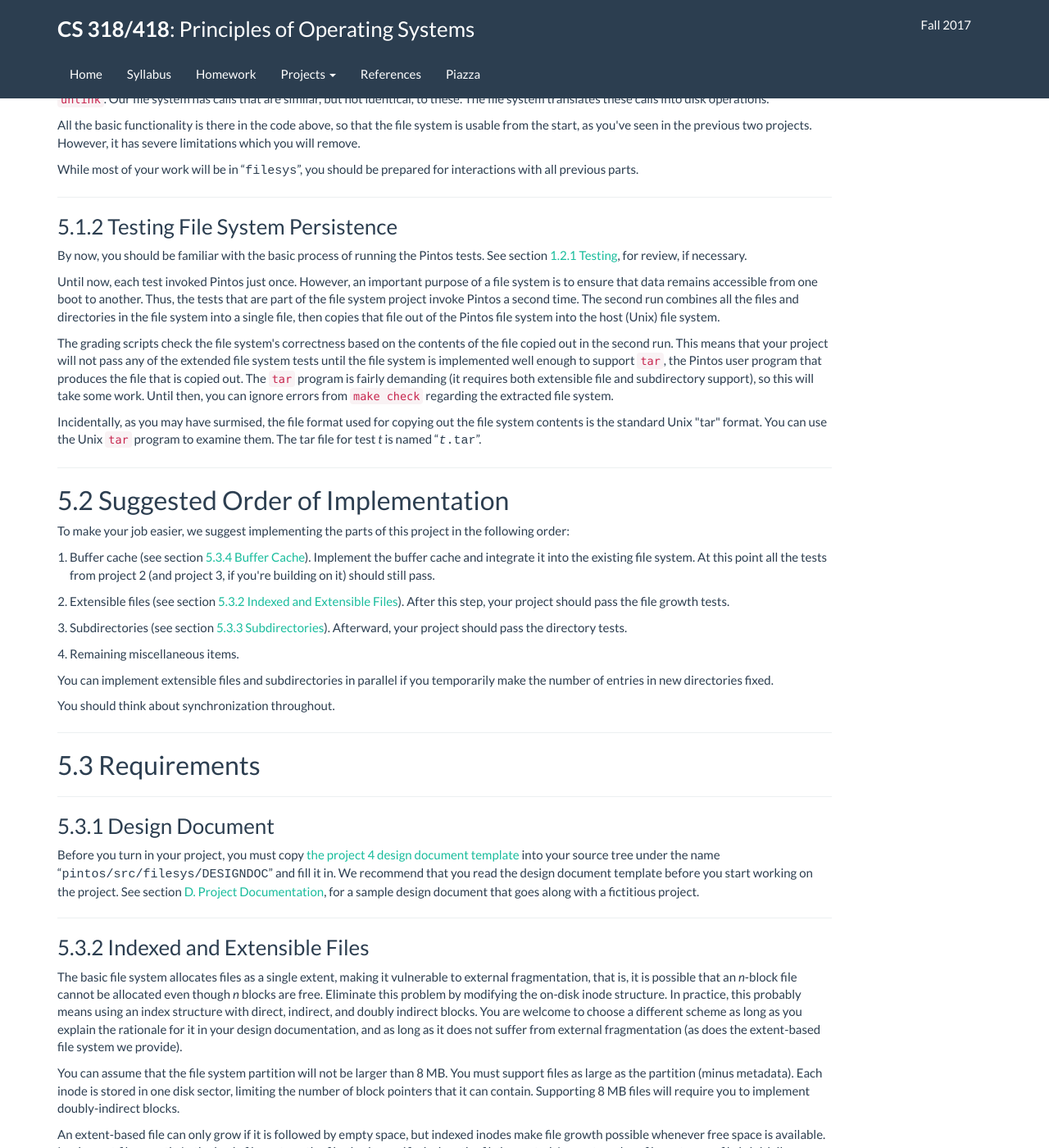
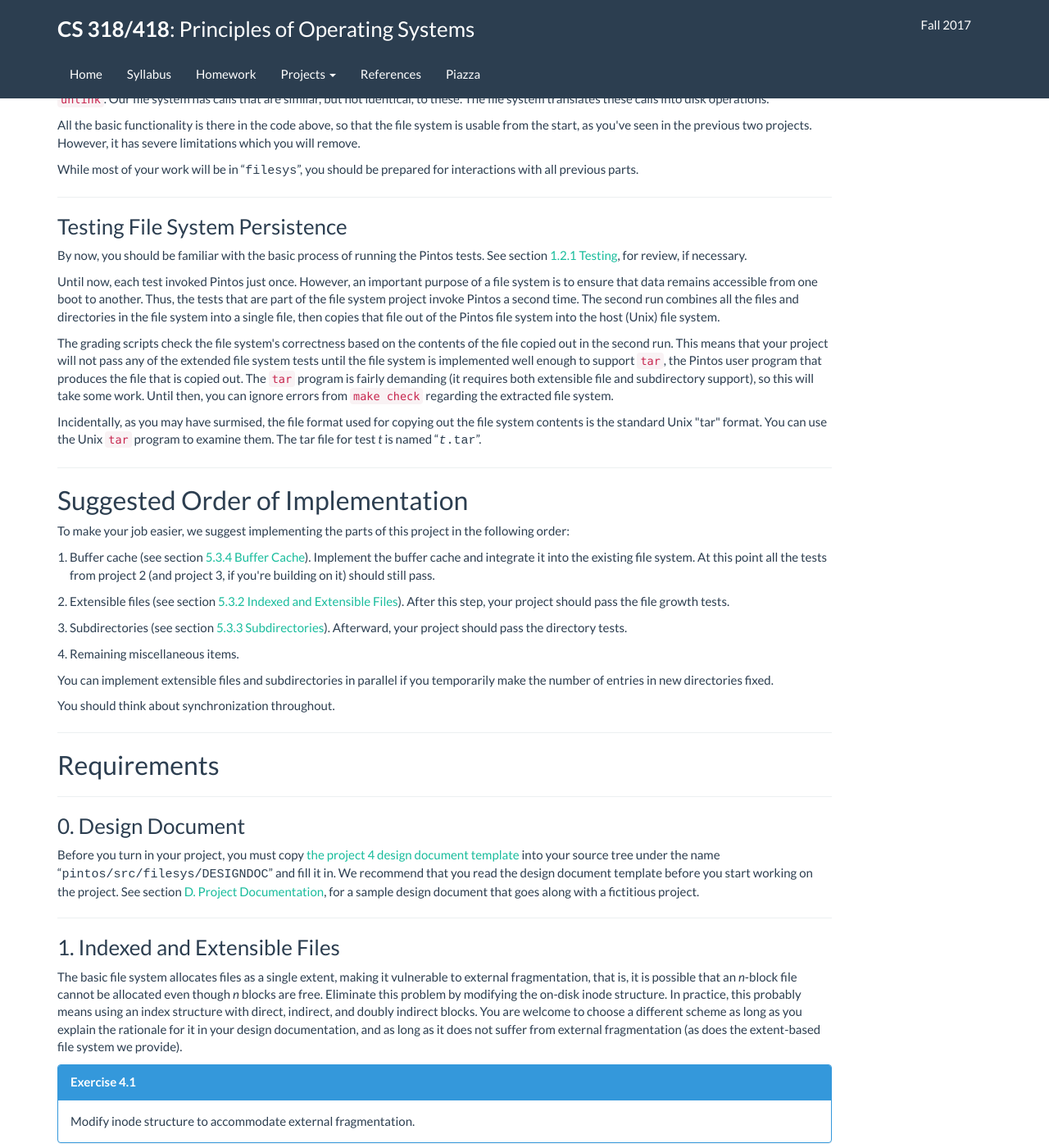
Before and after one commit to flyshark/jhu-cs318.github.io, a Jekyll site: the page built from project/project4.html, in a window 1280 px wide and 1400 px high, scrolled down 895 px. Shown: the whole window at 82% size. Built offline with Jekyll 4.4.1, drawn with Linux system fonts in a browser that asks for light colours; some of the changed text lies outside the part shown.

Commit message:
update project 4

```diff
--- a/project/project4.html
+++ b/project/project4.html
@@ -27,14 +27,14 @@ to 5% extra credit if you do enable VM.
 <A NAME="Project 4 Background"></A>
 <HR SIZE="6">
 <A NAME="SEC76"></A>
-<H2> 5.1 Background </H2>
+<H2> Background </H2>
 <!--docid::SEC76::-->
 <P>
 
 <A NAME="File System New Code"></A>
 <HR SIZE="6">
 <A NAME="SEC77"></A>
-<H3> 5.1.1 New Code </H3>
+<H3> New Code </H3>
 <!--docid::SEC77::-->
 <P>
 
@@ -44,7 +44,7 @@ Here are some files that are probably new to you.  These are in the
 <P>
 
 </P>
-<DL COMPACT>
+<DL COMPACT class="source-listing">
 <DT><Q><TT>fsutil.c</TT></Q>
 <DD>Simple utilities for the file system that are accessible from the
 kernel command line.
@@ -109,7 +109,7 @@ prepared for interactions with all previous parts.
 <A NAME="Testing File System Persistence"></A>
 <HR SIZE="6">
 <A NAME="SEC78"></A>
-<H3> 5.1.2 Testing File System Persistence </H3>
+<H3> Testing File System Persistence </H3>
 <!--docid::SEC78::-->
 <P>
 
@@ -150,7 +150,7 @@ for test <VAR>t</VAR> is named <Q><TT><VAR>t</VAR>.tar</TT></Q>.
 <A NAME="Project 4 Suggested Order of Implementation"></A>
 <HR SIZE="6">
 <A NAME="SEC79"></A>
-<H2> 5.2 Suggested Order of Implementation </H2>
+<H2> Suggested Order of Implementation </H2>
 <!--docid::SEC79::-->
 <P>
 
@@ -197,14 +197,14 @@ You should think about synchronization throughout.
 <A NAME="Project 4 Requirements"></A>
 <HR SIZE="6">
 <A NAME="SEC80"></A>
-<H2> 5.3 Requirements </H2>
+<H2> Requirements </H2>
 <!--docid::SEC80::-->
 <P>
 
 <A NAME="Project 4 Design Document"></A>
 <HR SIZE="6">
 <A NAME="SEC81"></A>
-<H3> 5.3.1 Design Document </H3>
+<H3> 0. Design Document </H3>
 <!--docid::SEC81::-->
 <P>
 
@@ -220,7 +220,7 @@ that goes along with a fictitious project.
 <A NAME="Indexed and Extensible Files"></A>
 <HR SIZE="6">
 <A NAME="SEC82"></A>
-<H3> 5.3.2 Indexed and Extensible Files </H3>
+<H3> 1. Indexed and Extensible Files </H3>
 <!--docid::SEC82::-->
 <P>
 
@@ -235,6 +235,15 @@ rationale for it in your design documentation, and as long as it does
 not suffer from external fragmentation (as does the extent-based file
 system we provide).
 </P>
+
+<div class="panel panel-info">
+<div class="panel-heading">
+<strong>Exercise 4.1</strong>
+</div>
+<div class="panel-body">
+  Modify inode structure to accommodate external fragmentation.
+</div>
+</div>
 <P>
 
 You can assume that the file system partition will not be larger than
@@ -283,13 +292,20 @@ your file system.
 <A NAME="Subdirectories"></A>
 <HR SIZE="6">
 <A NAME="SEC83"></A>
-<H3> 5.3.3 Subdirectories </H3>
+<H3> 2. Subdirectories </H3>
 <!--docid::SEC83::-->
 <P>
 
+<div class="panel panel-info">
+<div class="panel-heading">
+<strong>Exercise 4.2.1</strong>
+</div>
+<div class="panel-body">
 Implement a hierarchical name space.  In the basic file system, all
 files live in a single directory.  Modify this to allow directory
 entries to point to files or to other directories.
+</div>
+</div>
 </P>
 <P>
 
@@ -341,7 +357,14 @@ files in a deleted directory must be disallowed.
 </P>
 <P>
 
+<div class="panel panel-info">
+<div class="panel-heading">
+<strong>Exercise 4.2.2</strong>
+</div>
+<div class="panel-body">
 Implement the following new system calls:
+</div>
+</div>
 </P>
 <P>
 
@@ -437,7 +460,7 @@ extra effort on your part.
 <A NAME="Buffer Cache"></A>
 <HR SIZE="6">
 <A NAME="SEC84"></A>
-<H3> 5.3.4 Buffer Cache </H3>
+<H3> 3. Buffer Cache </H3>
 <!--docid::SEC84::-->
 <P>
 
@@ -457,6 +480,15 @@ to see what combination of accessed, dirty, and other information
 results in the best performance, as measured by the number of disk
 accesses.
 </P>
+
+<div class="panel panel-info">
+<div class="panel-heading">
+<strong>Exercise 4.3</strong>
+</div>
+<div class="panel-body">
+ Implement buffer cache and cache replacement algorithm.
+</div>
+</div>
 <P>
 
 You can keep a cached copy of the free map permanently in memory if you
@@ -510,7 +542,7 @@ turned in projects that failed most or all of the tests.
 <A NAME="File System Synchronization"></A>
 <HR SIZE="6">
 <A NAME="SEC85"></A>
-<H3> 5.3.5 Synchronization </H3>
+<H3> 4. Synchronization </H3>
 <!--docid::SEC85::-->
 <P>
 
@@ -521,6 +553,14 @@ synchronization strategy that does not require external synchronization.
 To the extent possible, operations on independent entities should be
 independent, so that they do not need to wait on each other.
 </P>
+<div class="panel panel-info">
+<div class="panel-heading">
+<strong>Exercise 4.3</strong>
+</div>
+<div class="panel-body">
+  Support finer-grained synchronization of file system
+</div>
+</div>
 <P>
 
 Operations on different cache blocks must be independent.  In
@@ -566,7 +606,7 @@ are accessed only by a single thread.
 <A NAME="Project 4 FAQ"></A>
 <HR SIZE="6">
 <A NAME="SEC86"></A>
-<H2> 5.4 FAQ </H2>
+<H2> FAQ </H2>
 <!--docid::SEC86::-->
 <P>
 
@@ -643,7 +683,7 @@ supports those that do.
 <A NAME="Indexed Files FAQ"></A>
 <HR SIZE="6">
 <A NAME="SEC87"></A>
-<H3> 5.4.1 Indexed Files FAQ </H3>
+<H3> Indexed Files FAQ </H3>
 <!--docid::SEC87::-->
 <P>
 
@@ -662,7 +702,7 @@ your inode organization.
 <A NAME="Subdirectories FAQ"></A>
 <HR SIZE="6">
 <A NAME="SEC88"></A>
-<H3> 5.4.2 Subdirectories FAQ </H3>
+<H3> Subdirectories FAQ </H3>
 <!--docid::SEC88::-->
 <P>
 
@@ -697,7 +737,7 @@ behavior, as well as simply rejecting a name that ends in a slash.
 <A NAME="Buffer Cache FAQ"></A>
 <HR SIZE="6">
 <A NAME="SEC89"></A>
-<H3> 5.4.3 Buffer Cache FAQ </H3>
+<H3> Buffer Cache FAQ </H3>
 <!--docid::SEC89::-->
 <P>
 
@@ -744,4 +784,3 @@ wherever it was in the storage hierarchy.  This will no longer work.
 You will need to change <CODE>inode_byte_to_sector()</CODE> to obtain the
 <CODE>struct inode_disk</CODE> from the cache before using it.
 </DL>
-<A NAME="Reference Guide"></A>
```
